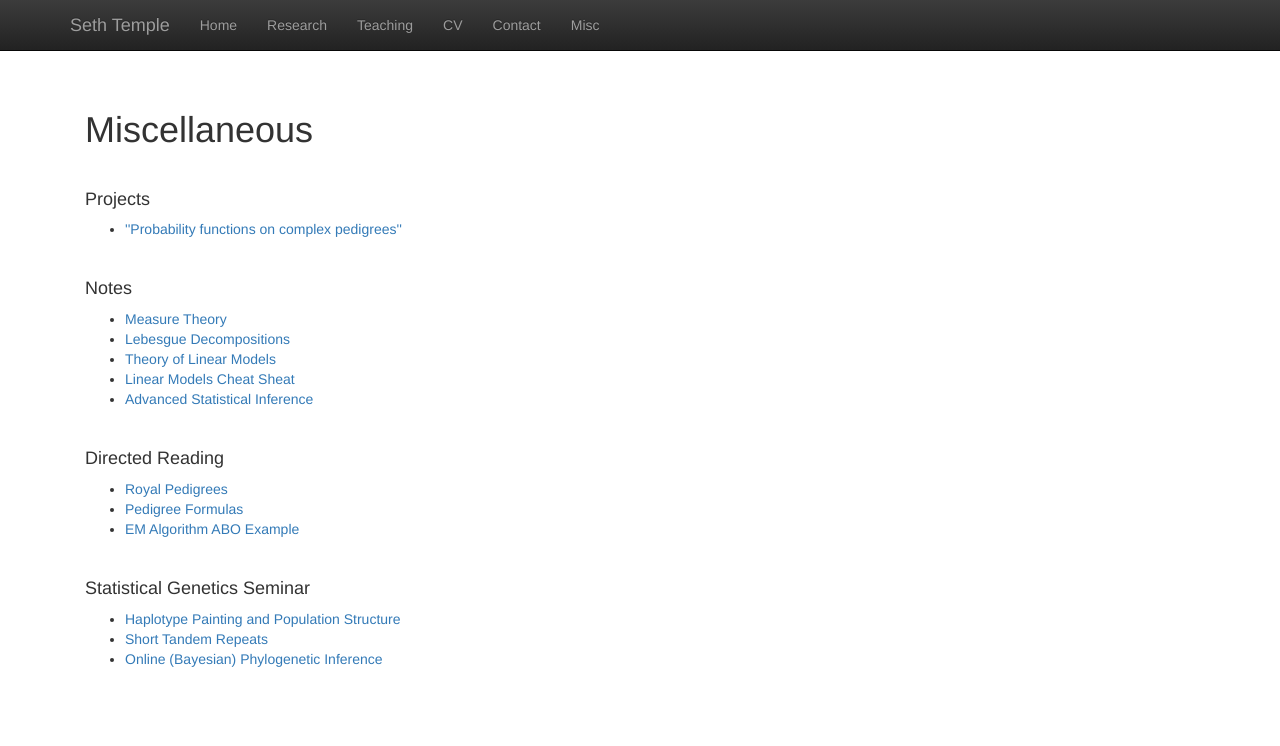
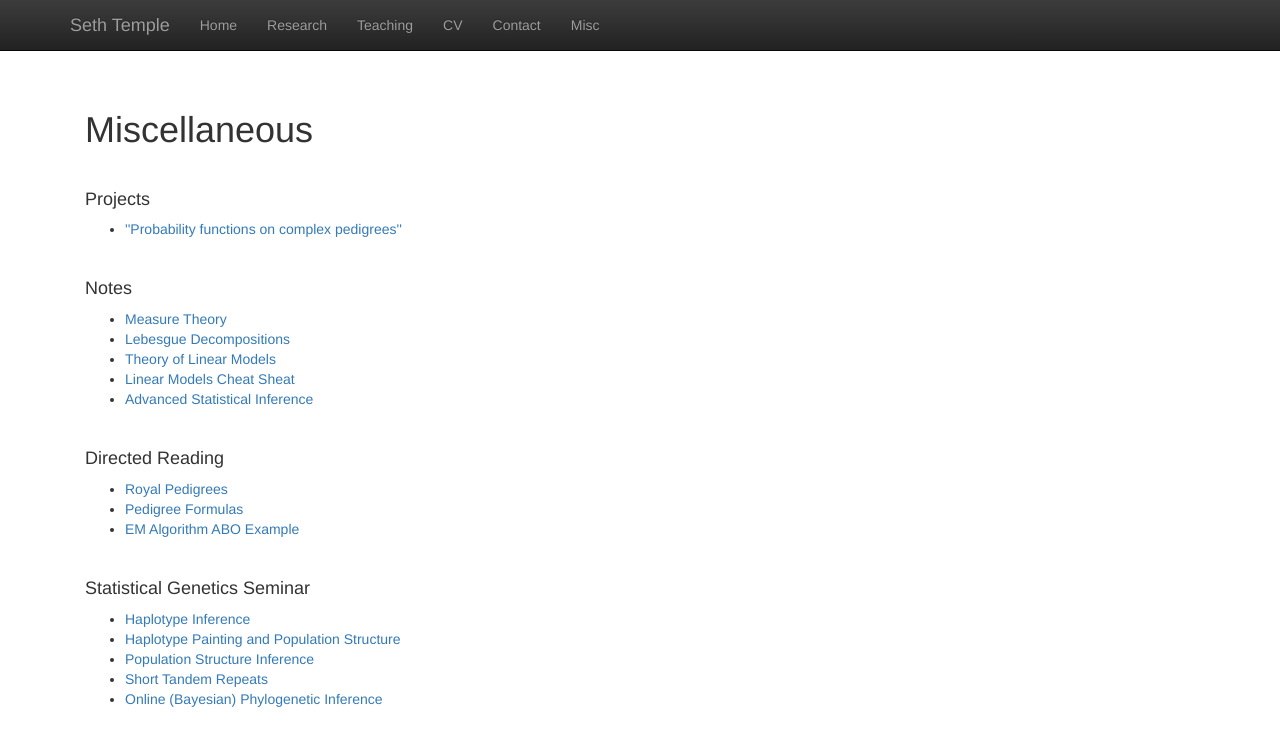
Before and after one commit to sdtemple/sdtemple.github.io, a Jekyll site: the page built from misc.html, in a window 1280 px wide. Shown: the top 746 px of the page. Built offline with Jekyll 4.4.1, drawn with Linux system fonts in a browser that asks for light colours; nearby versions of some CDN libraries; library files that are not in the unit come from our copies.

Commit message:
Update misc.html

```diff
--- a/misc.html
+++ b/misc.html
@@ -38,7 +38,9 @@
 <h4>Statistical Genetics Seminar</h4>
 <p class="content" style="padding:0px;margin:0px 20px 0px;">
   <ul>
+    <li><a href = "files/pedigree_formulas.pdf">Haplotype Inference</a></li>
     <li><a href = "files/royal_pedigrees.pdf">Haplotype Painting and Population Structure</a></li>
+    <li><a href = "files/royal_pedigrees.pdf">Population Structure Inference</a></li>
     <li><a href = "files/pedigree_formulas.pdf">Short Tandem Repeats</a></li>
     <li><a href = "files/em_algorithm_abo.pdf">Online (Bayesian) Phylogenetic Inference</a></li>
   </ul>
```
